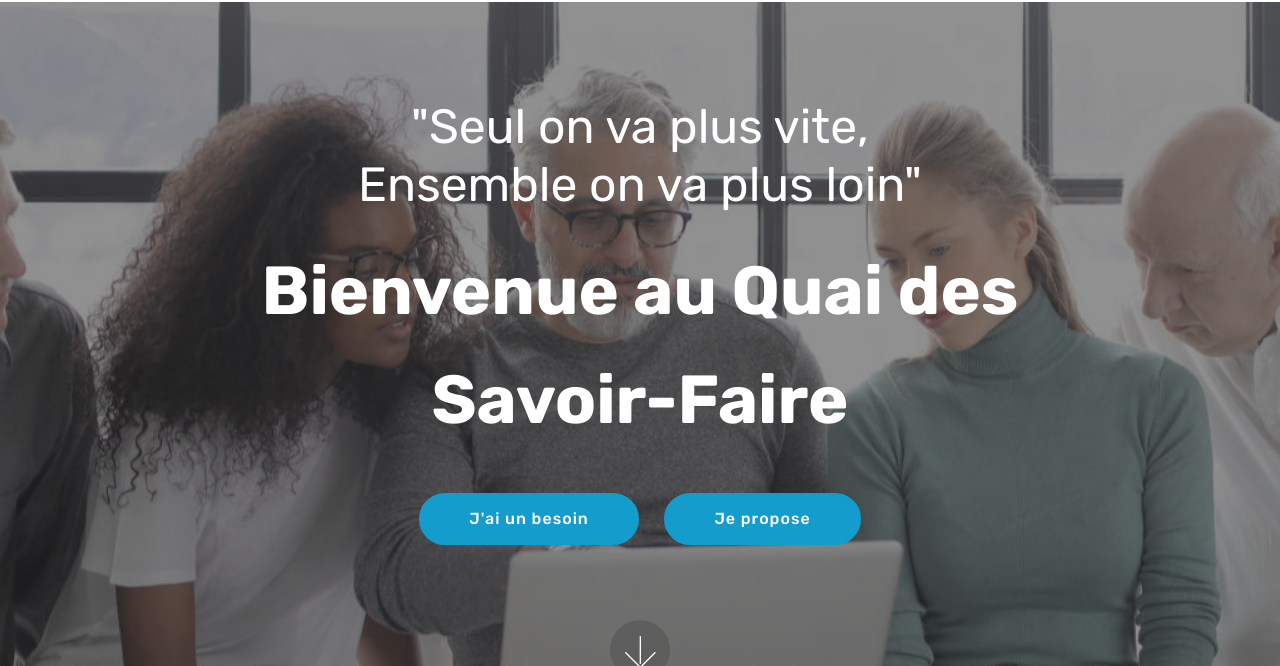
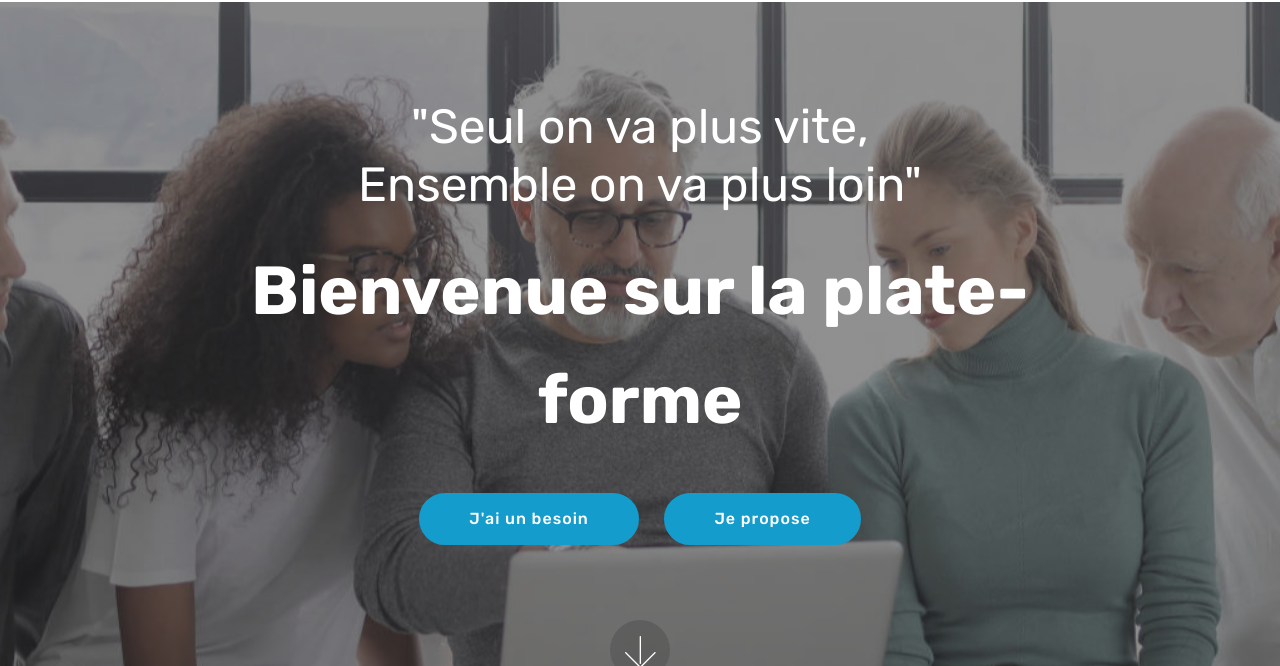
Before and after one commit to notmoebius/quaidessavoirfaire, a plain HTML site: page index.html in a window 1280 px wide. Shown: the part 75-741 px from the top of the page. Drawn offline with Linux system fonts and the light colour scheme; files whose address does not match are found by name.

Commit message:
Update index.html
anonymisation

```diff
--- a/index.html
+++ b/index.html
@@ -40,7 +40,7 @@
             <div class="navbar-brand">
                 <span class="navbar-logo">
                     <a href="https://mobirise.co">
-                        <img src="assets/images/logo2.png" alt="QSF" title="Quai des Savoir-Faire" style="height: 3.8rem;">
+                        <img src="assets/images/logo2.png" alt="QSF" title="Plate-forme" style="height: 3.8rem;">
                     </a>
                 </span>
 
@@ -72,7 +72,7 @@
                 <h1 class="mbr-section-title mbr-bold pb-3 mbr-fonts-style display-2"><span style="font-weight: normal;">"Seul on va plus vite,</span><div><span style="font-weight: normal;">Ensemble on va plus loin"</span></div></h1>
 
                 <p class="mbr-text pb-3 mbr-fonts-style display-1"><strong>
-                    Bienvenue au Quai des Savoir-Faire
+                    Bienvenue sur la plate-forme
                 </strong></p>
                 <div class="mbr-section-btn"><a class="btn btn-md btn-primary display-4" href="page2.html" target="_blank">J'ai un besoin</a>
                     <a class="btn btn-md btn-primary display-4" href="page3.html" target="_blank">Je propose</a></div>
```
